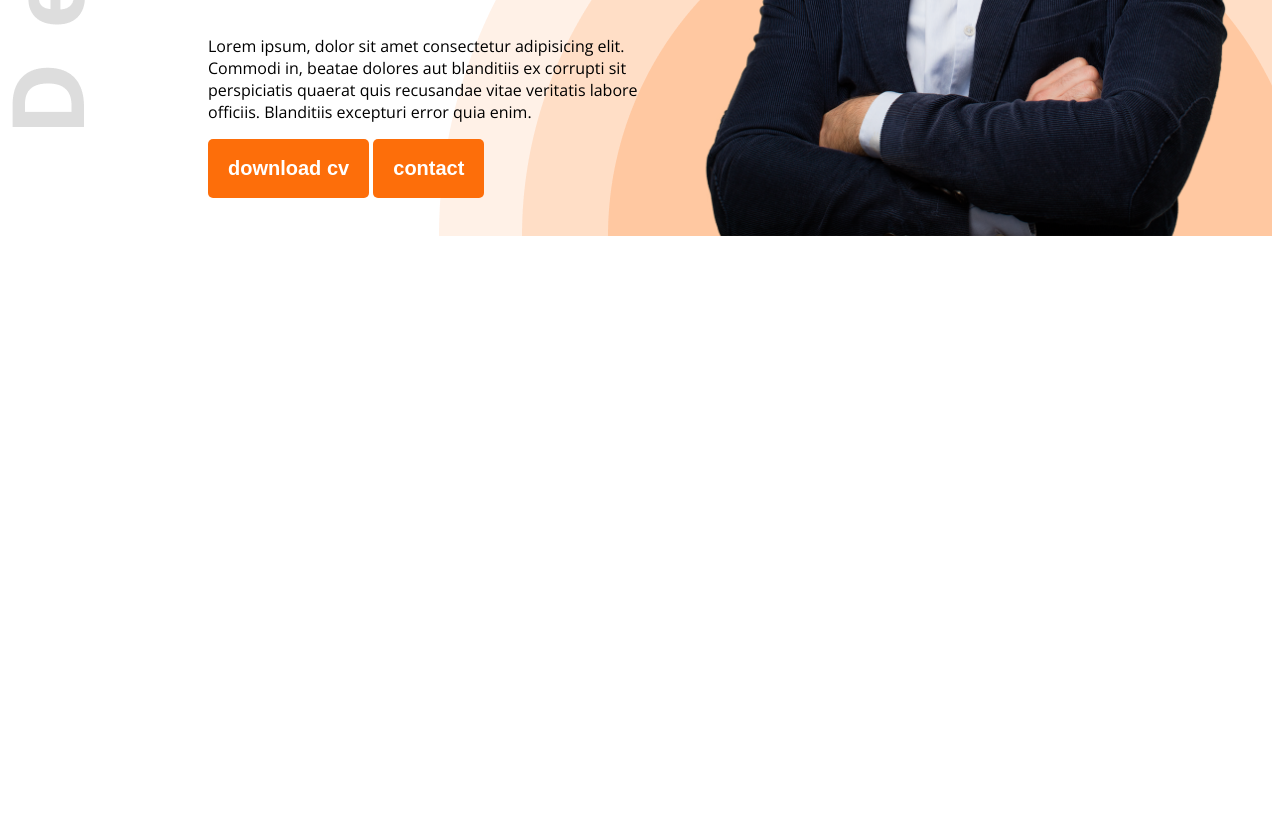
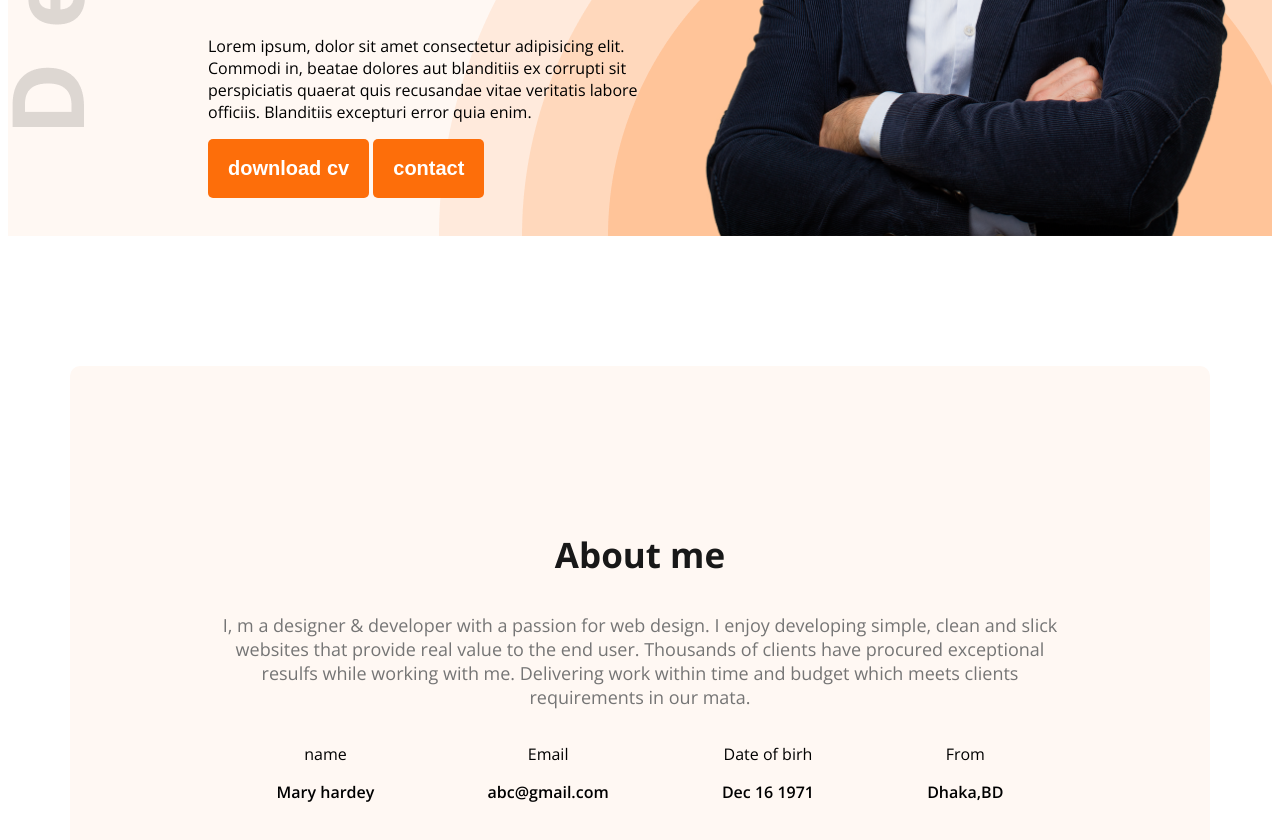
Before and after one commit to shahkawsar/web-dev-portfolio, a plain HTML site: page index.html in a window 1280 px wide. Shown: the part 686-1526 px from the top of the page. Before the commit the page ends 930 px from the top, so only its background shows below. Drawn offline with nearby package versions, Linux system fonts and the light colour scheme.

Commit message:
second commit

```diff
--- a/Styles/Portfolio.css
+++ b/Styles/Portfolio.css
@@ -8,6 +8,10 @@
     "width" 100;
 }
 /* shared style */
+.secondary-bg{
+  background-color: #FFF8F3;
+
+}
   .text-primary{
     color:#FD6E0A ;
   }
@@ -69,3 +73,32 @@ nav li a {
 .banner-profile-picture{
     width: 580px;
 }
+/* main style */
+main{
+  max-width: 1140px;
+  margin: 0 auto;
+}
+.section-title{
+  font-weight: bold;
+  font-size: 35px;
+  color: #181818;
+}
+.section-description{
+  font-size: 18px;
+  color:#757575;
+}
+/* about style */
+.about{
+  border-radius: 10px;
+  padding: 130px 150px;
+  text-align: center;
+  margin-top: 130px;
+
+}
+.item-description{
+  font-weight: 600;
+}
+.about-item{
+  display: flex;
+  justify-content: space-around;
+}
--- a/index.html
+++ b/index.html
@@ -12,7 +12,7 @@
     <link rel="stylesheet" href="Styles/Portfolio.css">
 </head>
 <body class="open-sans-Normal ">
-<header class="header ">
+<header class="header secondary-bg">
         <nav>
         <h3 class="nav-title">Ma<span class="text-primary">r</span>y</h3>
         <ul>
@@ -35,12 +35,41 @@
             </p>
         </div>
         <img class="banner-profile-picture" src="images/hardy.png" alt="">
-
     </div>
 
+    </header>
+    <main>
+        <section class="about secondary-bg">
+            <h3 class="section-title">About me</h3>
+            <p class="section-description">
+                I, m a designer & developer with a passion for web design. I enjoy developing simple, clean and slick websites that provide real value to the end user. Thousands of clients have procured exceptional resulfs while working with me. Delivering work within time and budget which meets clients requirements in our mata.
+            </p>
+            <div class="about-items">
+                <!-- .about-item>item*4>p.item-title+p.item-description -->
+                <div class="about-item">
+                    <item>
+                        <p class="item-title">name</p>
+                        <p class="item-description">Mary hardey</p>
+                    </item>
+                    <item>
+                        <p class="item-title">Email</p>
+                        <p class="item-description">abc@gmail.com</p>
+                    </item>
+                    <item>
+                        <p class="item-title">Date of birh</p>
+                        <p class="item-description">Dec 16 1971</p>
+                    </item>
+                    <item>
+                        <p class="item-title">From</p>
+                        <p class="item-description">Dhaka,BD</p>
+                    </item>
+                </div>
+            </div>
+        </section>
+    </main>
+    <footer>
 
-
-</header>
+    </footer>
 </body>
 
 </html>
```
